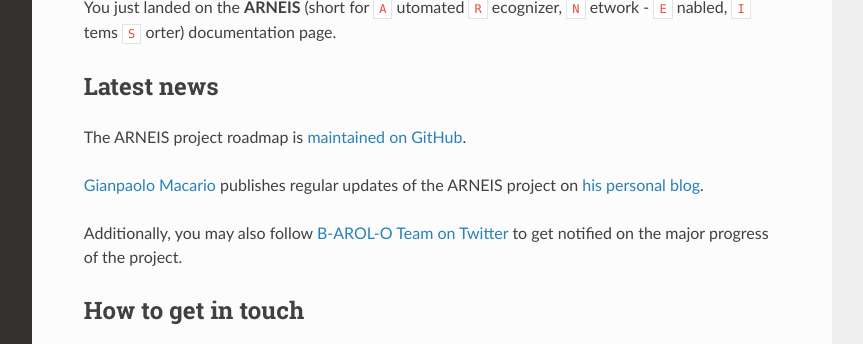
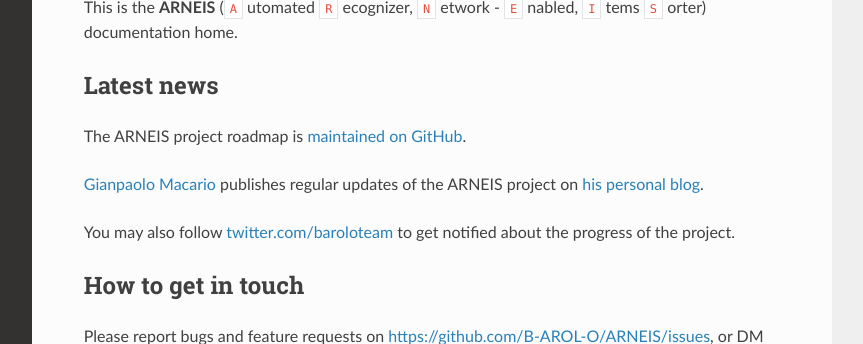
Before and after one commit to B-AROL-O/ARNEIS, a Sphinx documentation site: the page built from docs/index.rst, in a window 1280 px wide and 900 px high, cut to the strip 556-900 px from the top of the window. Shown: the whole strip, without its empty margins (268-1131 px from the left). Built offline with Sphinx 7.4.7 and the Read the Docs theme 2.0.0, drawn with Linux system fonts in a browser that asks for light colours.

Commit message:
Cosmetic fixes
Signed-off-by: Gianpaolo Macario <gmacario@gmail.com>

```diff
--- a/docs/index.rst
+++ b/docs/index.rst
@@ -12,9 +12,9 @@
         <iframe src="https://www.youtube.com/embed/BFKyx1COfqk" frameborder="0" allowfullscreen style="position: absolute; top: 0; left: 0; width: 100%; height: 100%;"></iframe>
     </div>
 
-You just landed on the **ARNEIS**
-(short for ``A`` utomated ``R`` ecognizer,  ``N`` etwork - ``E`` nabled, ``I`` tems ``S`` orter)
-documentation page.
+This is the **ARNEIS**
+(``A`` utomated ``R`` ecognizer,  ``N`` etwork - ``E`` nabled, ``I`` tems ``S`` orter)
+documentation home.
 
 Latest news
 -----------
@@ -23,7 +23,7 @@
 
 `Gianpaolo Macario <https://github.com/gmacario/>`_ publishes regular updates of the ARNEIS project on `his personal blog <https://gmacario.github.io/posts>`_.
 
-Additionally, you may also follow `B-AROL-O Team on Twitter <https://twitter.com/baroloteam>`_ to get notified on the major progress of the project.
+You may also follow `twitter.com/baroloteam <https://twitter.com/baroloteam>`_ to get notified about the progress of the project.
 
 How to get in touch
 -------------------
```
